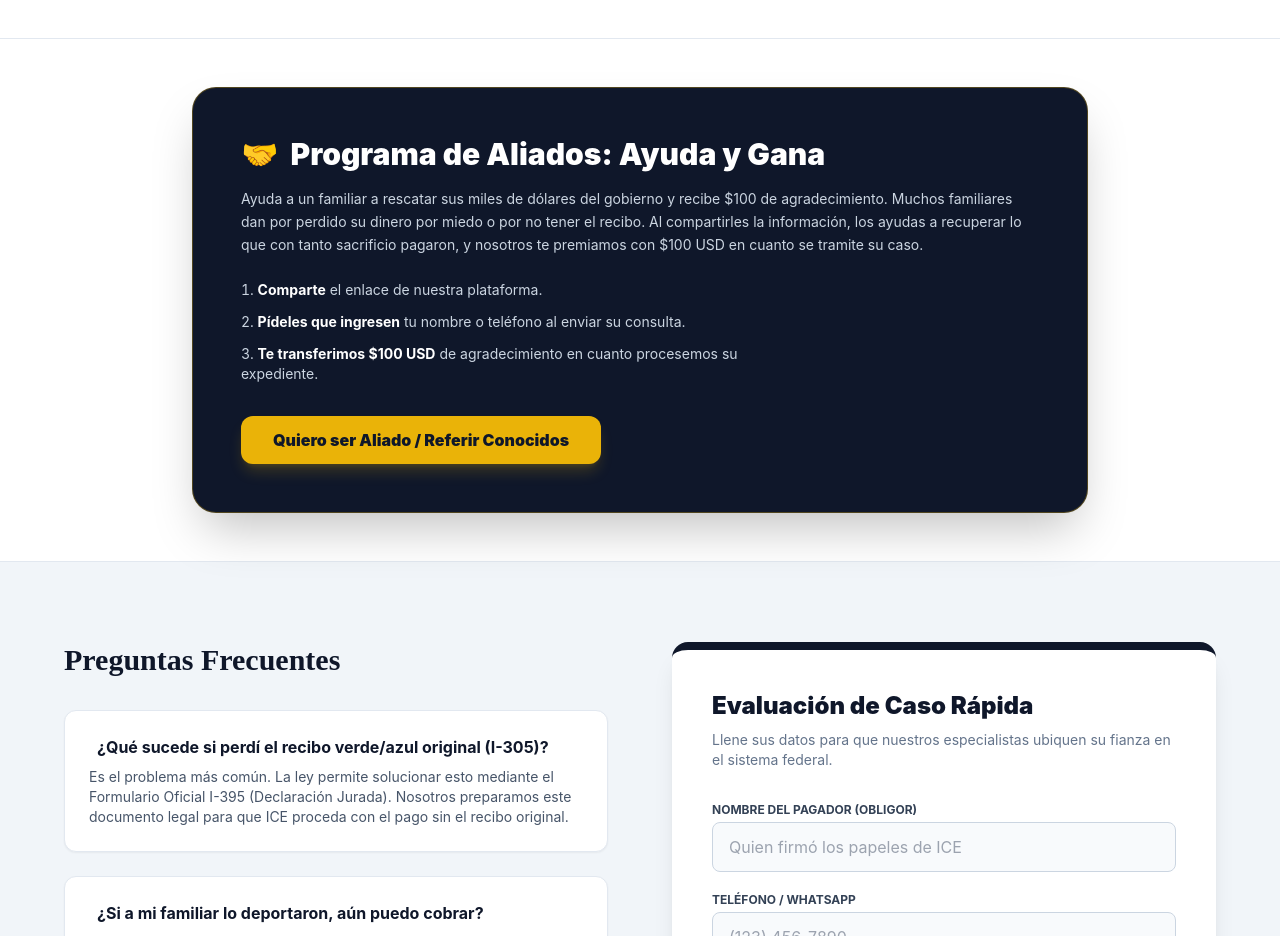
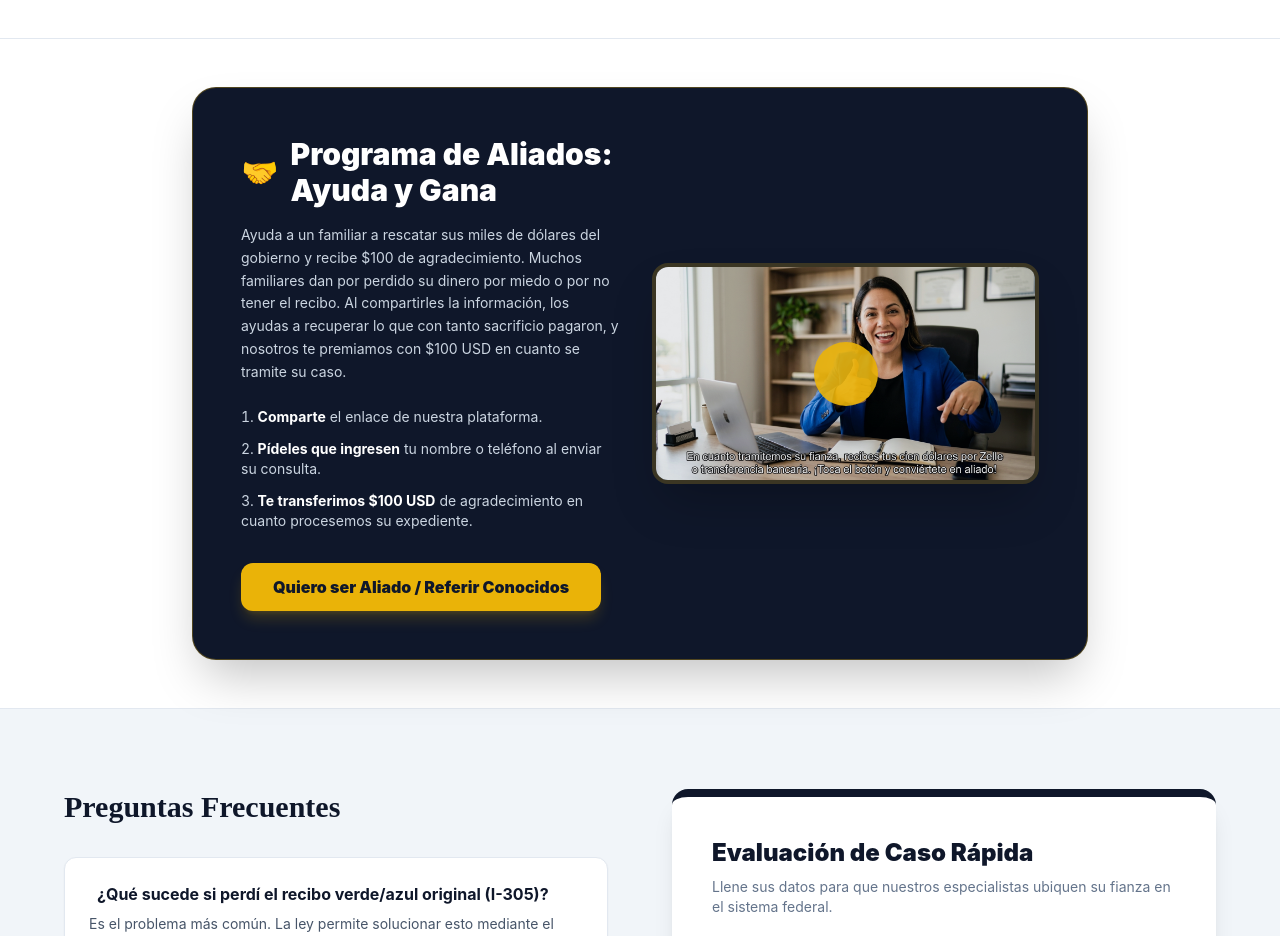
Before and after one commit to villalbaromeroneidydayana-design/asesoria-migratoria, a React (Vite) app: page /fianzas in a window 1280 px wide. Shown: the part 1460-2396 px from the top of the page. Built offline with nearby package versions, Linux system fonts and the light colour scheme.

Commit message:
feat(fianzas): add video thumbnail to referral section

```diff
--- a/src/pages/BondRefundLanding.tsx
+++ b/src/pages/BondRefundLanding.tsx
@@ -270,7 +270,7 @@ const BondRefundLanding: React.FC = () => {
             <i className="fa-solid fa-handshake-angle text-9xl text-gold-500"></i>
           </div>
           <div className="p-8 md:p-12 relative z-10 flex flex-col md:flex-row items-center gap-8">
-            <div className="flex-1 text-center md:text-left">
+            <div className="flex-1 text-center md:text-left order-2 md:order-1">
               <h2 className="text-2xl md:text-3xl font-black text-white mb-4 flex items-center justify-center md:justify-start gap-3">
                 <span>🤝</span> Programa de Aliados: Ayuda y Gana
               </h2>
@@ -290,6 +290,15 @@ const BondRefundLanding: React.FC = () => {
               >
                 Quiero ser Aliado / Referir Conocidos
               </a>
+            </div>
+
+            <div className="flex-1 relative group cursor-pointer border-4 border-gold-500/20 rounded-2xl overflow-hidden shadow-2xl hover:border-gold-500 transition-all duration-300 transform hover:-translate-y-1 order-1 md:order-2">
+              <img src="/referral-video.jpg" alt="Video Programa de Aliados" className="w-full aspect-video object-cover opacity-90 group-hover:opacity-100 transition" />
+              <div className="absolute inset-0 flex items-center justify-center">
+                <div className="w-16 h-16 bg-gold-500/90 text-navy-900 rounded-full flex items-center justify-center text-2xl pl-1 shadow-xl group-hover:scale-110 transition-transform">
+                  <i className="fa-solid fa-play"></i>
+                </div>
+              </div>
             </div>
           </div>
         </div>
```
Also changed, not shown: public/referral-video.jpg (added).
